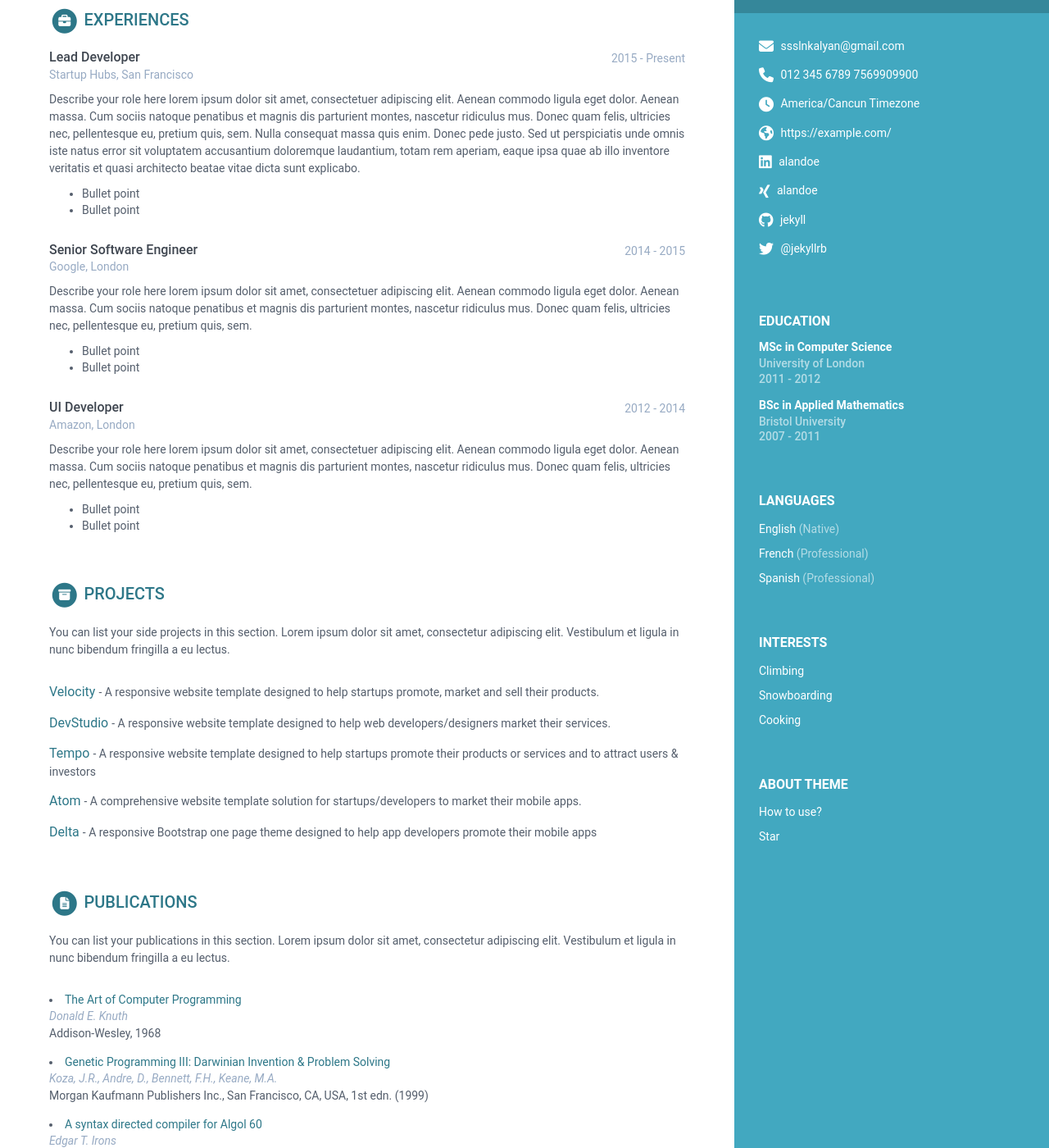
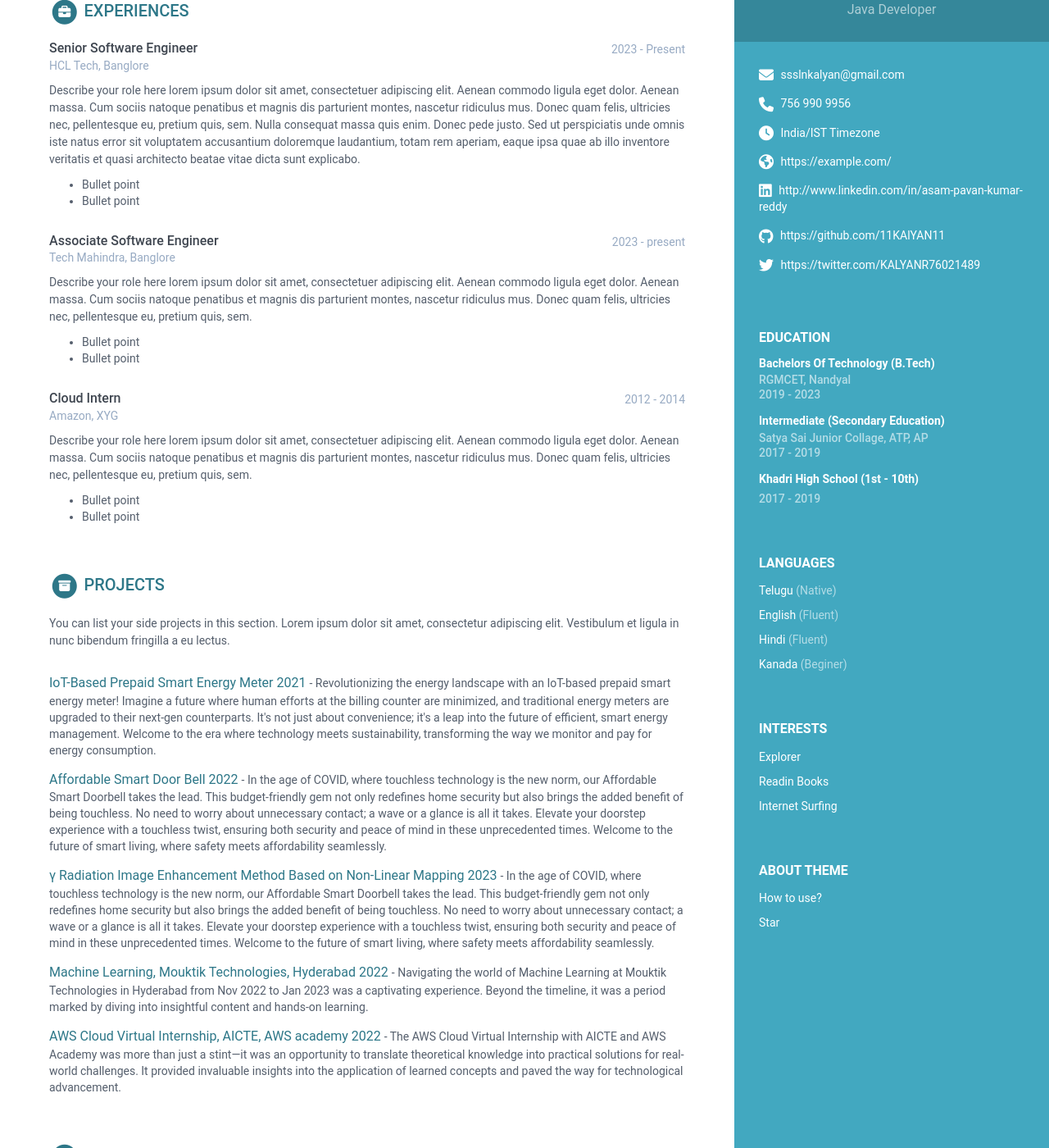
Before and after one commit to 11KAlYAN11/Kalyan_Resume_Jekyll, a Jekyll site: the page built from print.html, in a window 1280 px wide and 1400 px high, scrolled down 222 px. Shown: the whole window at 82% size. Built offline with Jekyll 4.4.1, drawn with Linux system fonts in a browser that asks for light colours; some of the changed text lies outside the part shown.

Commit message:
Update data.yaml & config.yml with kalyan details

```diff
--- a/_config.yml
+++ b/_config.yml
@@ -1,14 +1,14 @@
 #Update all the sections by editing the data.yml file inside _data folder.
 
 # Site Settings
-title: kalyan resume
-url: 'http://webjeda.com'
+title: Asam_Pavan_Kumar_Reddy_Resume
+url: 'http://'
 
 #change it according to your repository name
 # disabling since we are using a custom domain
 #baseurl: '/online-cv'
 
-description: A beautiful Kalyan theme
+description: Welcome to my website more detailed resume!..
 # Style will be applied only after restarting the build or serve. Just choose one of the options.
 theme_skin: blue # blue turquoise green berry orange ceramic teal oceanstale
 chrome_mobile_color: #use hex colors (ex:#1976d2) or leave empty if you don't want a color for chrome mobile searchbar
--- a/_data/data.yml
+++ b/_data/data.yml
@@ -8,23 +8,23 @@ sidebar:
     education: True # set to False if you want education in main section instead of in sidebar
 
     # Profile information
-    name: Kalyan Reddy Asam
-    tagline: Full Stack Java Developer Python
+    name: Asam Pavan Kumar Reddy
+    tagline: Java Developer
     avatar: profile.png  #place a 100x100 picture inside /assets/images/ folder and provide the name of the file below
 
     # Sidebar links
     email: ssslnkalyan@gmail.com
-    phone: 012 345 6789 7569909900
-    timezone: America/Cancun # Enter your timezone, e.g., America/Havana, Africa/Casablanca, America/North_Dakota/Center
+    phone: 756 990 9956
+    timezone: India/IST # Enter your timezone, e.g., America/Havana, Africa/Casablanca, America/North_Dakota/Center
     citizenship:
     website: https://example.com/ # Include the full website URL, including "http://" or "https://".
-    linkedin: alandoe
-    xing: alandoe
-    github: jekyll
+    linkedin: http://www.linkedin.com/in/asam-pavan-kumar-reddy
+    xing:
+    github: https://github.com/11KAlYAN11
     telegram: # add your nickname without '@' sign
     gitlab:
     bitbucket:
-    twitter: '@jekyllrb'
+    twitter: https://twitter.com/KALYANR76021489
     stack-overflow: # Number/Username, e.g. 123456/alandoe
     codewars:
     goodreads: # Number-Username, e.g. 123456-alandoe
@@ -36,68 +36,78 @@ sidebar:
     languages:
       title: Languages
       info:
-        - idiom: English
+        - idiom: Telugu
           level: Native
 
-        - idiom: French
-          level: Professional
+        - idiom: English
+          level: Fluent
 
-        - idiom: Spanish
-          level: Professional
+        - idiom: Hindi
+          level: Fluent
+
+        - idiom: Kanada
+          level: Beginer
 
     interests:
       title: Interests
       info:
-        - item: Climbing
+        - item: Explorer
           link:
 
-        - item: Snowboarding
+        - item: Readin Books
           link:
 
-        - item: Cooking
+        - item: Internet Surfing
           link:
 
 career-profile:
     title: Career Profile
     summary: |
-      Summarise your career here lorem ipsum dolor sit amet, consectetuer
-      adipiscing elit. You can [download this free resume/CV template here]().
-      Aenean commodo ligula eget dolor aenean massa. Cum sociis natoque
-      penatibus et magnis dis parturient montes, nascetur ridiculus mus.
-      Donec quam felis, ultricies nec, pellentesque eu.
-      Second paragraph if required.
+     Three words to describe myself:
+
+        Radiant Smile
+        HardWorking with Smart planning
+        Self Confidence
 education:
     title: Education
     info:
-      - degree: MSc in Computer Science
-        university: University of London
-        time: 2011 - 2012
+      - degree: Bachelors Of Technology (B.Tech)
+        university: RGMCET, Nandyal
+        time: 2019 - 2023
         details: |
-          Describe your study here lorem ipsum dolor sit amet, consectetuer
-          adipiscing elit. Aenean commodo ligula eget dolor. Aenean massa. Cum
-          sociis natoque penatibus et magnis dis parturient montes, nascetur
-          ridiculus mus. Donec quam felis, ultricies nec, pellentesque eu,
-          pretium quis, sem.
+          My B. Tech journey is a rich tapestry of emotions, woven with diverse minds and distinct aspirations.
+          It's not just about lectures and exams; it's a celebration of fun activities, memorable functions, and countless moments of joy.
+          In the sea of personalities, I found inspiration in a select few,
+          shaping who I aspire to be, and equally valuable, who I don't want to become. Amidst the chaos, I discovered fragments of my purpose,
+          making this academic chapter not just a pursuit of knowledge but a journey of self-discovery and growth.
             - Bullet point
             - Bullet point
-      - degree: BSc in Applied Mathematics
-        university: Bristol University
-        time: 2007 - 2011
+      - degree: Intermediate (Secondary Education)
+        university: Satya Sai Junior Collage, ATP, AP
+        time: 2017 - 2019
         details: |
-          Describe your study here lorem ipsum dolor sit amet, consectetuer
-          adipiscing elit. Aenean commodo ligula eget dolor. Aenean massa. Cum
-          sociis natoque penatibus et magnis dis parturient montes, nascetur
-          ridiculus mus. Donec quam felis, ultricies nec, pellentesque eu,
-          pretium quis, sem.
+          In my two years of intermediate education, I discovered the art of effective self-teaching.
+          It was here that the true meaning of hard work in my career took shape. Meeting incredible people and navigating challenging situations became the norm,
+          equipping me with the skills to tackle them head-on. These years weren't just about academics;
+          they were a transformative journey that defined my approach to learning and resilience.
+            - Bullet point
+            - Bullet point
+
+      - degree: Khadri High School (1st - 10th)
+        university:
+        time: 2017 - 2019
+        details: Kadiri, Anathapur(Dist), AP
+          Here, in the roots of my existence, the journey began. As for the details, let's save that narrative for the future.
+          Consider it a rendezvous waiting to unfold. Until then, catch you in the next chapter!
             - Bullet point
             - Bullet point
 
 experiences:
     title: Experiences
     info:
-      - role: Lead Developer
-        time: 2015 - Present
-        company: Startup Hubs, San Francisco
+      - role: Senior Software Engineer
+        time: 2023 - Present
+        company: HCL Tech, Banglore
         details: |
           Describe your role here lorem ipsum dolor sit amet, consectetuer
           adipiscing elit. Aenean commodo ligula eget dolor. Aenean massa.
@@ -110,9 +120,9 @@ experiences:
           architecto beatae vitae dicta sunt explicabo.
             - Bullet point
             - Bullet point
-      - role: Senior Software Engineer
-        time: 2014 - 2015
-        company: Google, London
+      - role: Associate Software Engineer
+        time: 2023 - present
+        company: Tech Mahindra, Banglore
         details: |
           Describe your role here lorem ipsum dolor sit amet, consectetuer
           adipiscing elit. Aenean commodo ligula eget dolor. Aenean massa.
@@ -121,9 +131,9 @@ experiences:
           pellentesque eu, pretium quis, sem.
             - Bullet point
             - Bullet point
-      - role: UI Developer
+      - role: Cloud Intern
         time: 2012 - 2014
-        company: Amazon, London
+        company: Amazon, XYG
         details: |
           Describe your role here lorem ipsum dolor sit amet, consectetuer
           adipiscing elit. Aenean commodo ligula eget dolor. Aenean massa.
@@ -136,10 +146,10 @@ experiences:
 certifications:
       title: Certifications
       list:
-        - name: CV Builder
-          start: 2020
-          end: 2021
-          organization: Microsoft
+        - name: Salesforce Certified Platform Developer - 1, Salesforce
+          start: 2023
+          end: 2022
+          organization: Salesforce
           credentialid: 111-222
           credentialurl: www.google.com
           credentialname: Google
@@ -157,7 +167,23 @@ certifications:
             fringilla vel. Ut euismod, sem sed vulputate venenatis,
             justo diam viverra velit, sed rhoncus leo leo eu justo.
             Suspendisse placerat risus ante, sed porta nisi blandit at.
-        - name: Git learning
+        - name: Salesforce Certified Administrator, Salesforce
+          start: 2023
+          end:
+          organization: Microsoft
+          credentialid: 111-222
+          credentialurl: www.github.com
+          credentialname: Github
+          details: |
+            Older certification. Lorem ipsum dolor sit amet, consectetur
+            adipiscing elit.
+            Nullam eget orci purus. Nullam ultrices neque nibh.
+            Aenean fermentum, felis vulputate suscipit accumsan,
+            sem enim bibendum augue, sed convallis arcu lacus at dui.
+            Pellentesque et nibh suscipit, vestibulum turpis eu, semper tortor.
+            Praesent felis nibh, eleifend id eleifend id, dictum id enim.
+            Praesent venenatis erat non augue suscipit consectetur.
+        - name: AWS Associate Cloud Developer, AWS
           start: 2019
           end:
           organization: Microsoft
@@ -174,6 +200,7 @@ certifications:
             Praesent felis nibh, eleifend id eleifend id, dictum id enim.
             Praesent venenatis erat non augue suscipit consectetur.
 
+
 projects:
     title: Projects
     intro: >
@@ -181,25 +208,25 @@ projects:
       section. Lorem ipsum dolor sit amet, consectetur adipiscing elit.
       Vestibulum et ligula in nunc bibendum fringilla a eu lectus.
     assignments:
-      - title: Velocity
+      - title: IoT-Based Prepaid Smart Energy Meter 2021
         link: "#hook"
-        tagline: "A responsive website template designed to help startups promote, market and sell their products."
+        tagline: "Revolutionizing the energy landscape with an IoT-based prepaid smart energy meter! Imagine a future where human efforts at the billing counter are minimized, and traditional energy meters are upgraded to their next-gen counterparts. It's not just about convenience; it's a leap into the future of efficient, smart energy management. Welcome to the era where technology meets sustainability, transforming the way we monitor and pay for energy consumption."
 
-      - title: DevStudio
+      - title: Affordable Smart Door Bell 2022
         link: "#"
-        tagline: "A responsive website template designed to help web developers/designers market their services."
+        tagline: "In the age of COVID, where touchless technology is the new norm, our Affordable Smart Doorbell takes the lead. This budget-friendly gem not only redefines home security but also brings the added benefit of being touchless. No need to worry about unnecessary contact; a wave or a glance is all it takes. Elevate your doorstep experience with a touchless twist, ensuring both security and peace of mind in these unprecedented times. Welcome to the future of smart living, where safety meets affordability seamlessly."
 
-      - title: Tempo
+      - title: γ Radiation Image Enhancement Method Based on Non-Linear Mapping 2023
         link: "#"
-        tagline: "A responsive website template designed to help startups promote their products or services and to attract users &amp; investors"
+        tagline: "In the age of COVID, where touchless technology is the new norm, our Affordable Smart Doorbell takes the lead. This budget-friendly gem not only redefines home security but also brings the added benefit of being touchless. No need to worry about unnecessary contact; a wave or a glance is all it takes. Elevate your doorstep experience with a touchless twist, ensuring both security and peace of mind in these unprecedented times. Welcome to the future of smart living, where safety meets affordability seamlessly."
 
-      - title: Atom
+      - title: Machine Learning, Mouktik Technologies, Hyderabad 2022
         link: "#"
-        tagline: "A comprehensive website template solution for startups/developers to market their mobile apps."
+        tagline: "Navigating the world of Machine Learning at Mouktik Technologies in Hyderabad from Nov 2022 to Jan 2023 was a captivating experience. Beyond the timeline, it was a period marked by diving into insightful content and hands-on learning."
 
-      - title: Delta
+      - title: AWS Cloud Virtual Internship, AICTE, AWS academy 2022
         link: "#"
-        tagline: "A responsive Bootstrap one page theme designed to help app developers promote their mobile apps"
+        tagline: "The AWS Cloud Virtual Internship with AICTE and AWS Academy was more than just a stint—it was an opportunity to translate theoretical knowledge into practical solutions for real-world challenges. It provided invaluable insights into the application of learned concepts and paved the way for technological advancement."
 
 oss:
     title: OSS Contributions
@@ -246,22 +273,22 @@ skills:
     title: Skills &amp; Proficiency
 
     toolset:
-      - name: Python & Django
-        level: 98%
-
-      - name: Javascript & jQuery
-        level: 98%
-
-      - name: Angular
-        level: 98%
-
-      - name: HTML5 & CSS
+      - name: Java
         level: 95%
 
-      - name: Ruby on Rails
+      - name: JS, HTML5 & CSS
+        level: 80%
+
+      - name: Python
+        level: 90%
+
+      - name: Salesforce, AWS
+        level: 90%
+
+      - name: DevOps
         level: 85%
 
-      - name: Sketch & Photoshop
+      - name: SQL, Linux
         level: 60%
 
 footer: >
```
